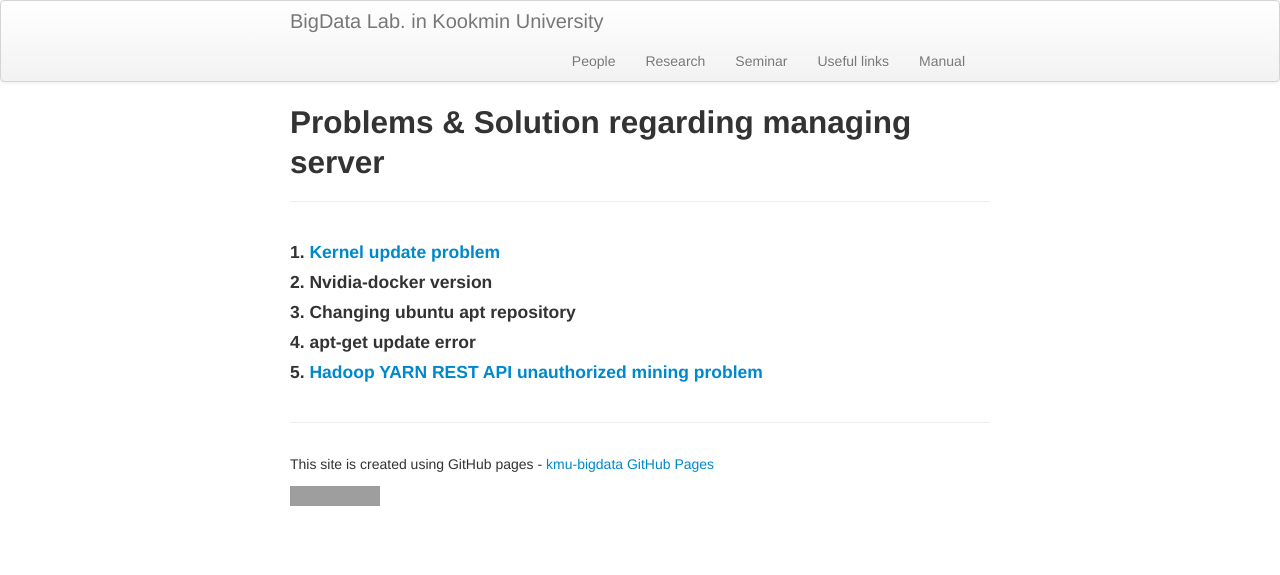
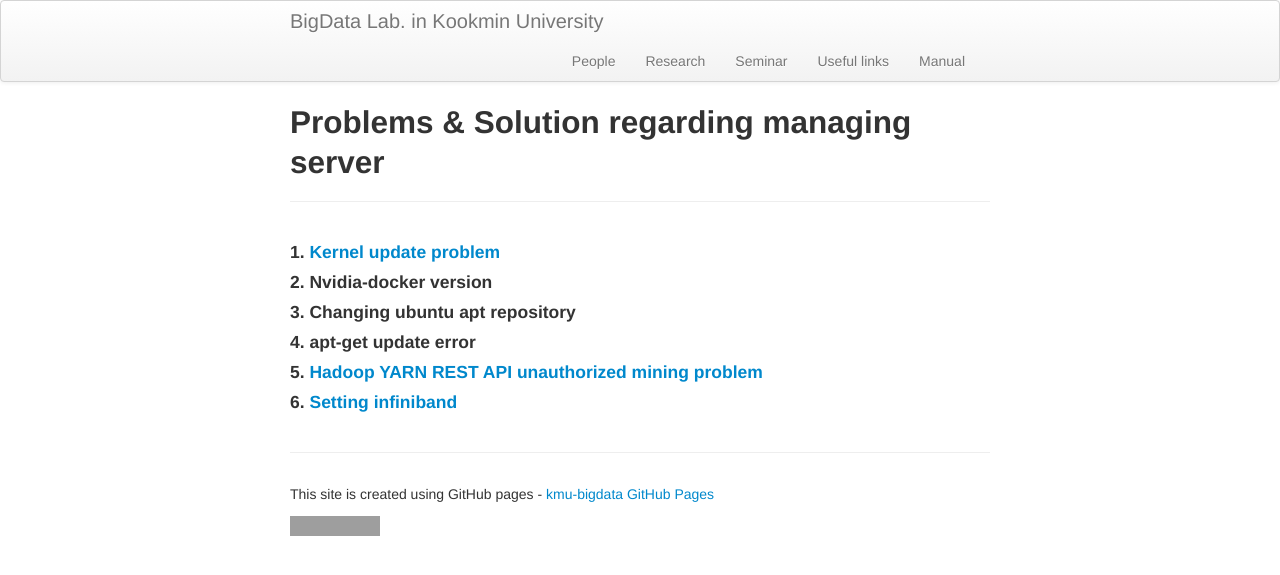
Before and after one commit to ddps-lab/kmu-bigdata.github.io, a Jekyll site: the page built from manual/server.md, in a window 1280 px wide. Shown: the top 575 px of the page. Built offline with Jekyll 4.4.1, drawn with Linux system fonts in a browser that asks for light colours; grey boxes are pictures that could not be loaded.

Commit message:
upload infiniband manual

```diff
--- a/manual/server.md
+++ b/manual/server.md
@@ -12,3 +12,5 @@ title: Problems & Solution regarding managing server
 #### 4. apt-get update error
 
 #### 5. [Hadoop YARN REST API unauthorized mining problem](https://docs.google.com/document/d/1Atp9-PXv3Ziwi5QMWJCutrFcYhzZkBT6YWAPQ1y8WYk/edit?usp=sharing)
+
+#### 6. [Setting infiniband](https://docs.google.com/document/d/1d0v7dStHVy8Goh76T_Gdkb6rHlCRE5wnvAwqQzaD4Zc/edit?usp=sharing)
```
